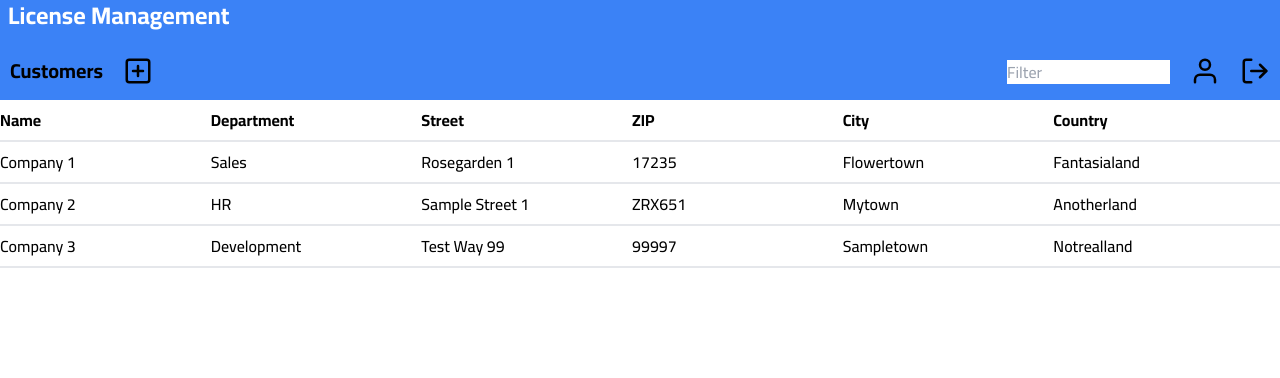
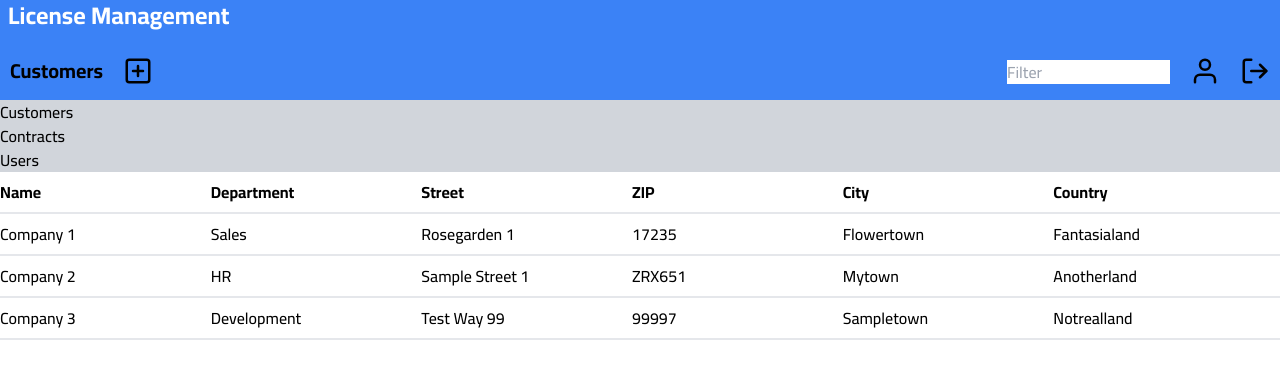
Before and after one commit to PinarGoekcek/license-management, a React (Create React App) app in the folder frontend/licence-management-ui/: page / in a window 1280 px wide. Shown: the top 378 px of the page. Built offline with nearby package versions, Linux system fonts and the light colour scheme.

Commit message:
Add basic Navbar component, clean up bgClass in Header

```diff
--- a/frontend/licence-management-ui/src/App.js
+++ b/frontend/licence-management-ui/src/App.js
@@ -1,13 +1,13 @@
-import { useState } from "react";
+import { useState } from 'react';
 import Header from './components/Header';
+import Navbar from './components/Navbar';
 import Companies from './components/Companies';
 
 function App() {
-    const [companies, setCompanies] = useState(
-        [
+  const [companies, setCompanies] = useState([
     {
       id: 1,
-                name:  'Company 1',
+      name: 'Company 1',
       department: 'Sales',
       street: 'Rosegarden 1',
       zip_code: '17235',
@@ -17,7 +17,7 @@ function App() {
     },
     {
       id: 2,
-                name:  'Company 2',
+      name: 'Company 2',
       department: 'HR',
       street: 'Sample Street 1',
       zip_code: 'ZRX651',
@@ -27,7 +27,7 @@ function App() {
     },
     {
       id: 3,
-                name:  'Company 3',
+      name: 'Company 3',
       department: 'Development',
       street: 'Test Way 99',
       zip_code: '99997',
@@ -35,11 +35,11 @@ function App() {
       country: 'Notrealland',
       active: true,
     },
-        ]
-    )
+  ]);
   return (
     <div className='container'>
-      <Header title={'Customers'} bgClass={'bg-blue-500'} />
+      <Header title={'Customers'} />
+      <Navbar />
       <Companies companies={companies} />
     </div>
   );
--- a/frontend/licence-management-ui/src/components/Header.js
+++ b/frontend/licence-management-ui/src/components/Header.js
@@ -1,13 +1,13 @@
 import { FiPlusSquare, FiUser, FiLogOut } from 'react-icons/fi';
 import Button from './Button';
 
-const Header = ({ title, bgClass }) => {
+const Header = ({ title }) => {
   const iconSize = 30;
   const onClick = () => {
     console.log('click');
   };
   return (
-    <header className={bgClass}>
+    <header className='bg-blue-500'>
       <h1 className='px-2 font-bold text-white mb-4'>License Management</h1>
 
       <div className='header-container py-2'>
--- /dev/null
+++ b/frontend/licence-management-ui/src/components/Navbar.js
@@ -0,0 +1,21 @@
+const Navbar = () => {
+  return (
+    <nav className='navbar bg-gray-300'>
+      <div className='container'>
+        <ul className='nav'>
+          <li>
+            <a href='#'>Customers</a>
+          </li>
+          <li>
+            <a href='#'>Contracts</a>
+          </li>
+          <li>
+            <a href='#'>Users</a>
+          </li>
+        </ul>
+      </div>
+    </nav>
+  );
+};
+
+export default Navbar;
```
Lines whose indentation alone changed are shown as unchanged.
